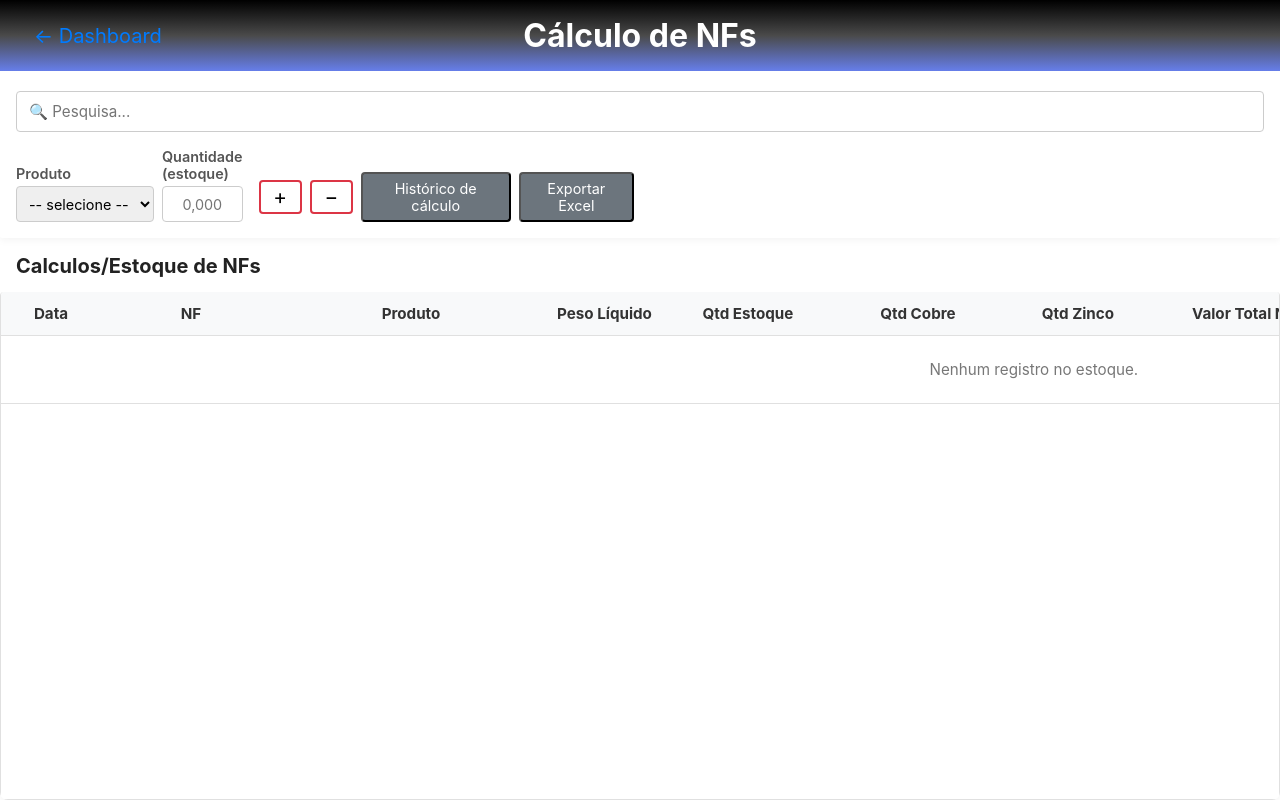
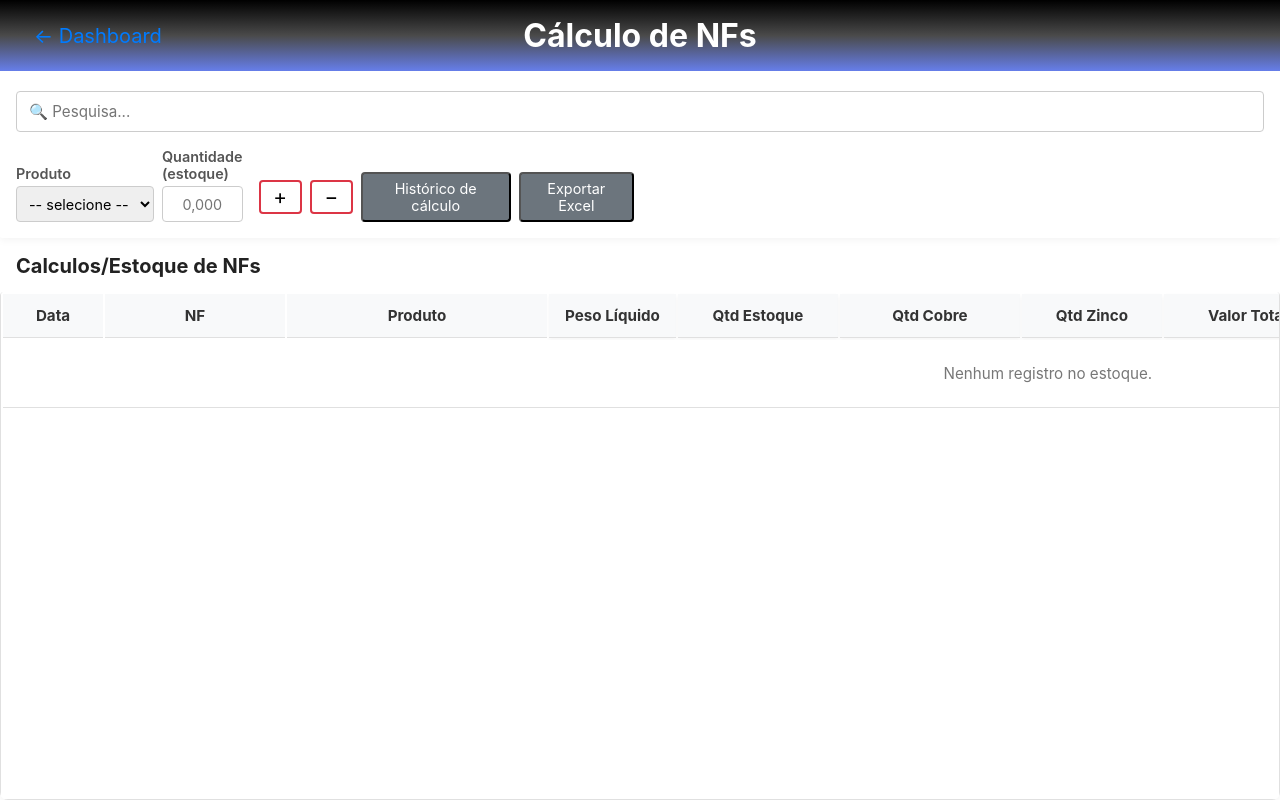
Before and after one commit to EloimColossette/Sistema-de-M-dio-Custo-Web, a Flask app: page /calculo_nfs/ in a window 1280 px wide. Run offline with Flask 3, Linux system fonts and the light colour scheme; the visitor is signed in with stand-in values (Sample User, id 1); data that the repository does not hold is empty; some libraries are stand-ins or nearby versions.

Commit message:
Atualizando o git

```diff
--- a/static/css/calculo_nfs.css
+++ b/static/css/calculo_nfs.css
@@ -256,7 +256,7 @@ html, body {
 /* Tabela em si */
 table {
   width: 100%;
-  border-collapse: collapse;
+  border-collapse: separate;
   background-color: #fff;
 }
 
@@ -435,7 +435,10 @@ table .no-data { text-align: center; color: #777; padding: 24px; }
 .table-container table tbody td.sticky-col {
   position: sticky; /* o left será definido pelo JS inline */
   background-clip: padding-box;
-  box-shadow: 2px 0 6px rgba(0,0,0,0.06);
+  box-shadow: none;
+  background-clip: padding-box;
+  /* reforça fundo para sobrepor qualquer coisa abaixo */
+  background-color: #fff;
 }
 
 .table-container table thead th.sticky-col {
@@ -604,3 +607,8 @@ select:-webkit-autofill {
   background-color: #ffff99 !important;
   transition: background-color 0.3s;
 }
+
+.linha-alterada td,
+.linha-alterada td.sticky-col {
+  background-color: #ffff99 !important;
+}
--- a/static/js/calculo_nfs.js
+++ b/static/js/calculo_nfs.js
@@ -326,10 +326,12 @@ document.addEventListener('DOMContentLoaded', () => {
       const theadTr = table.querySelector('thead tr');
       if (!theadTr) return;
       const ths = Array.from(theadTr.children);
-      const stickyIndexes = [0,1,2];
 
-      // limpa estilos anteriores
-      stickyIndexes.forEach(idx => {
+      // colunas sticky que queremos: Data (0), NF (1), Produto (2)
+      const stickyIndexes = [0, 1, 2];
+
+      // limpa estilos antigos
+      stickyIndexes.forEach((idx) => {
         const headSel = `.table-container table thead th:nth-child(${idx+1})`;
         const bodySel = `.table-container table tbody td:nth-child(${idx+1})`;
         document.querySelectorAll(headSel + ',' + bodySel).forEach(el => {
@@ -342,30 +344,35 @@ document.addEventListener('DOMContentLoaded', () => {
         });
       });
 
+      // calcula left cumulativo usando larguras inteiras (offsetWidth)
       let left = 0;
-      stickyIndexes.forEach(idx => {
+      stickyIndexes.forEach((idx) => {
         const th = ths[idx];
         if (!th) return;
-        const width = Math.ceil(th.getBoundingClientRect().width);
+
+        // largura inteira da coluna (inclui bordas internas)
+        const width = Math.round(th.offsetWidth);
 
         const headSelector = `.table-container table thead th:nth-child(${idx+1})`;
         const bodySelector = `.table-container table tbody td:nth-child(${idx+1})`;
 
+        // aplica nos headers
         document.querySelectorAll(headSelector).forEach(el => {
           el.style.position = 'sticky';
-          el.style.left = left + 'px';
+          el.style.left = Math.round(left) + 'px';
           el.style.zIndex = 250;
           el.style.background = '#f8f9fa';
-          el.style.boxShadow = '0 2px 4px rgba(0,0,0,0.04)';
+          // sem box-shadow aqui para não criar costura visual
           el.classList.add('sticky-col');
         });
 
+        // aplica nas células do corpo
         document.querySelectorAll(bodySelector).forEach(el => {
           el.style.position = 'sticky';
-          el.style.left = left + 'px';
+          el.style.left = Math.round(left) + 'px';
           el.style.zIndex = 120;
           el.style.background = '#fff';
-          el.style.boxShadow = '2px 0 6px rgba(0,0,0,0.06)';
+          // sem box-shadow
           el.classList.add('sticky-col');
         });
 
```
